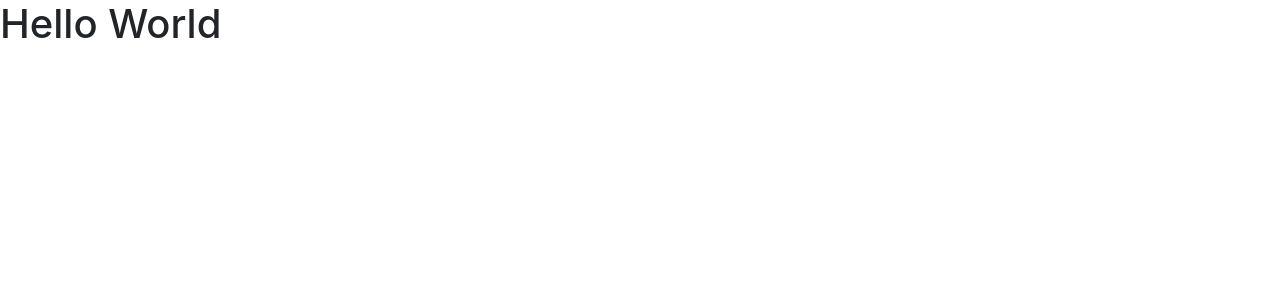
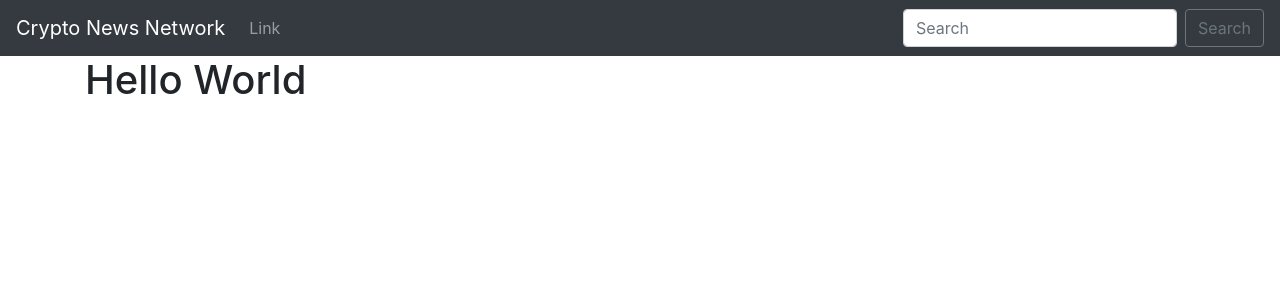
Before and after one commit to jfreesh/my-crytpo, a Django app: page / in a window 1280 px wide. Shown: the top 300 px of the page. Run offline with Django 3.2, Linux system fonts and the light colour scheme; some libraries are stand-ins or nearby versions.

Commit message:
Ch9, Added first container and navbar.

```diff
--- a/crypto/templates/base.html
+++ b/crypto/templates/base.html
@@ -11,8 +11,28 @@
 		<title>Crypto News!</title>
 	</head>
 	<body>
-		{% block content %}
-		{% endblock %}
+		<nav class="navbar navbar-expand-lg navbar-dark bg-dark">
+			<a class="navbar-brand" href="#">Crypto News Network</a>
+			<button class="navbar-toggler" type="button" data-toggle="collapse" data-target="#navbarSupportedContent" aria-controls="navbarSupportedContent" aria-expanded="false" aria-label="Toggle navigation">
+				<span class="navbar-toggler-icon"></span>
+			</button>
+
+			<div class="collapse navbar-collapse" id="navbarSupportedContent">
+				<ul class="navbar-nav mr-auto">
+					<li class="nav-item">
+						<a class="nav-link" href="#">Link</a>
+					</li>
+				</ul>
+				<form class="form-inline my-2 my-lg-0">
+					<input class="form-control mr-sm-2" type="search" placeholder="Search" aria-label="Search">
+					<button class="btn btn-outline-secondary my-2 my-sm-0" type="submit">Search</button>
+				</form>
+			</div>
+		</nav>
+		<div class="container">
+			{% block content %}
+			{% endblock %}
+		</div>
 
 		<!-- Optional JavaScript -->
 		<!-- jQuery first, then Popper.js, then Bootstrap JS -->
```
